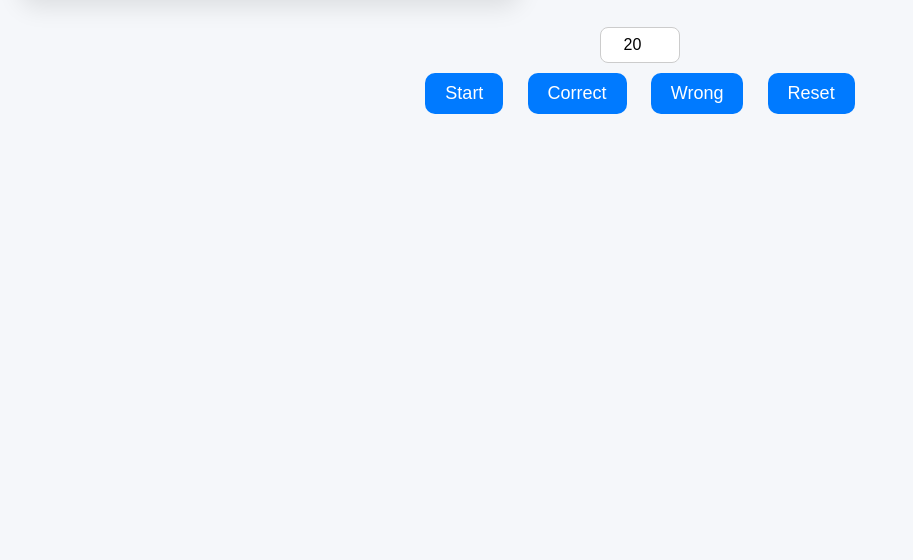
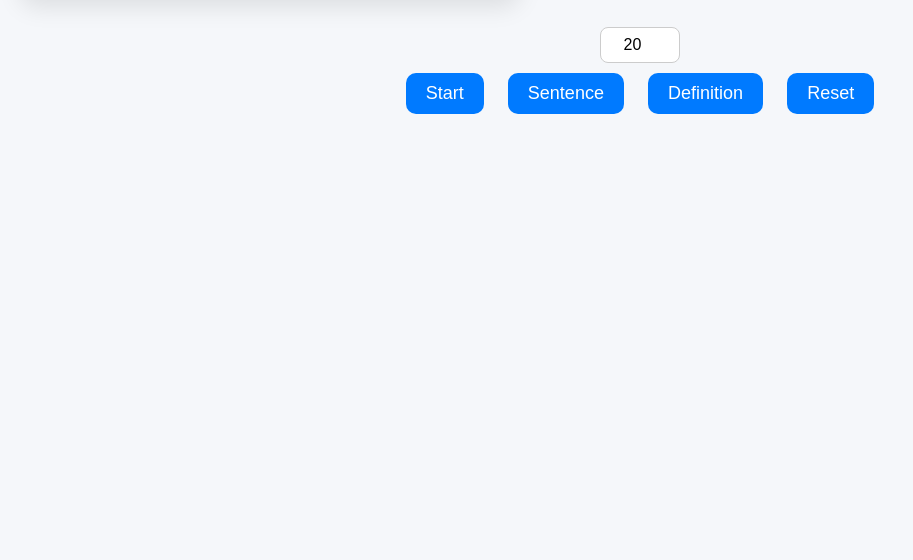
Before and after one commit to dawsonbrown82-stack/spelling-app, a plain HTML site: page index.html in a window 1280 px wide. Shown: the part 240-800 px from the top of the page, without its empty margins (0-913 px from the left). Drawn offline with Linux system fonts and the light colour scheme.

Commit message:
Update index.html

```diff
--- a/index.html
+++ b/index.html
@@ -41,8 +41,8 @@
     <input id="countInput" type="number" value="20" min="1">
 	<br>
     <button onclick="startSession(Number(countInput.value))">Start</button>
-    <button onclick="markCorrect()">Correct</button>
-    <button onclick="markWrong()">Wrong</button>
+    <button onclick="showSentence()">Sentence</button>
+    <button onclick="showDefinition()">Definition</button>
     <button onclick="resetAll()">Reset</button>
   </div>
 
```
